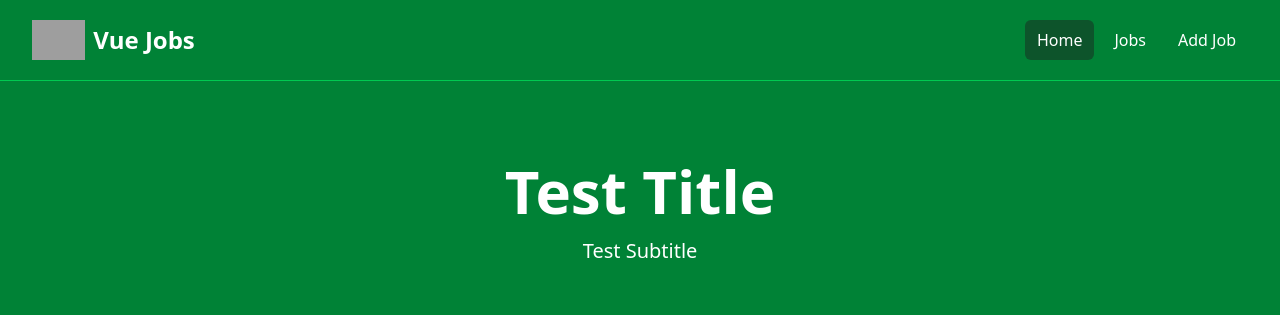
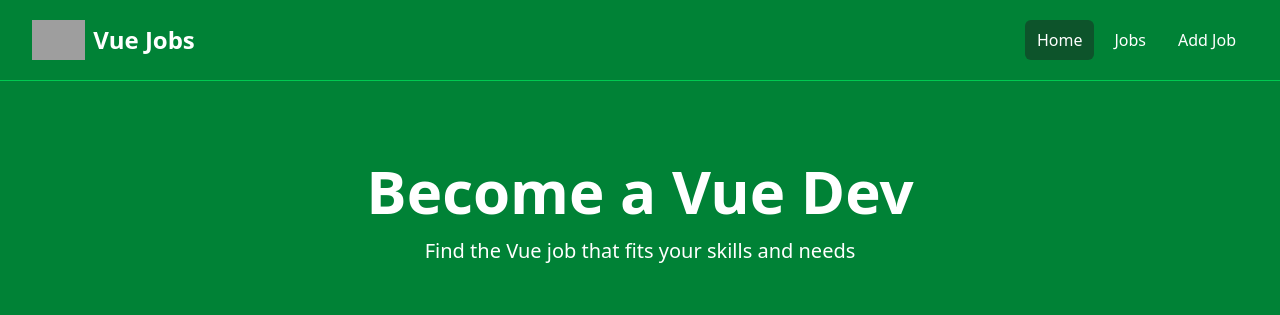
Before and after one commit to L0GI0/Vue-Jobs, a Vue app: page / in a window 1280 px wide. Shown: the top 315 px of the page. Built offline with nearby package versions, Linux system fonts and the light colour scheme; no server answers; grey boxes are pictures that could not be loaded.

Commit message:
feat: update title and subtitle

```diff
--- a/index.html
+++ b/index.html
@@ -2,7 +2,7 @@
 <html lang="">
   <head>
     <meta charset="UTF-8">
-    <link rel="icon" href="/favicon.ico">
+    <link rel="icon" href="/">
     <meta name="viewport" content="width=device-width, initial-scale=1.0">
     <title>Vue Jobs</title>
   </head>
--- a/src/components/Navbar.vue
+++ b/src/components/Navbar.vue
@@ -19,7 +19,7 @@
             class="flex flex-1 items-center justify-center md:items-stretch md:justify-start"
           >
             <!-- Logo -->
-            <RouterLink class="flex flex-shrink-0 items-center mr-4" to="index.html">
+            <RouterLink class="flex flex-shrink-0 items-center mr-4" to="/">
               <img class="h-10 w-auto" :src="logo" alt="Vue Jobs" />
               <span class="hidden md:block text-white text-2xl font-bold ml-2"
                 >Vue Jobs</span
--- a/src/jobs.json
+++ b/src/jobs.json
@@ -15,18 +15,18 @@
       }
     },
     {
-      "id": "2",
       "title": "Front-End Engineer (Vue)",
       "type": "Full-Time",
+      "location": "Miami, FL",
       "description": "Join our team as a Front-End Developer in sunny Miami, FL. We are looking for a motivated individual with a passion for crafting beautiful and responsive web applications. Experience with UI/UX design principles and a strong attention to detail are highly desirable.",
-      "location": "Miami, FL",
       "salary": "$70K - $80K",
       "company": {
         "name": "Veneer Solutions",
         "description": "Veneer Solutions is a creative agency specializing in digital design and development. Our team is dedicated to pushing the boundaries of creativity and innovation to deliver exceptional results for our clients.",
         "contactEmail": "contact@loremipsum.com",
         "contactPhone": "555-555-5555"
-      }
+      },
+      "id": "2"
     },
     {
       "id": "3",
--- a/src/views/HomeView.vue
+++ b/src/views/HomeView.vue
@@ -5,7 +5,7 @@ import JobListings from '@/components/JobListings.vue';
 </script>
 
 <template>
-  <Hero title="Test Title" subtitle="Test Subtitle"/>
+  <Hero/>
   <HomeCards/>
   <JobListings :limit="3" :showButton="true"/>
 </template>
```
